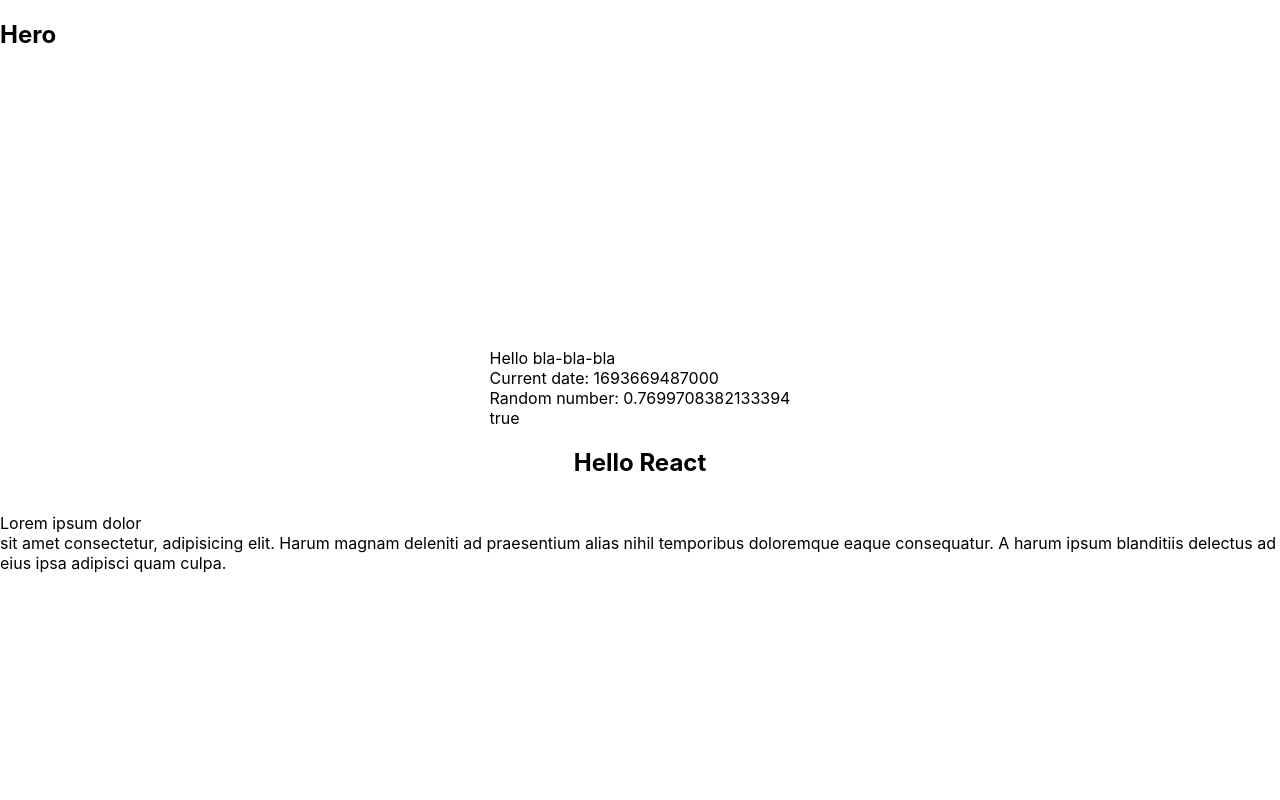
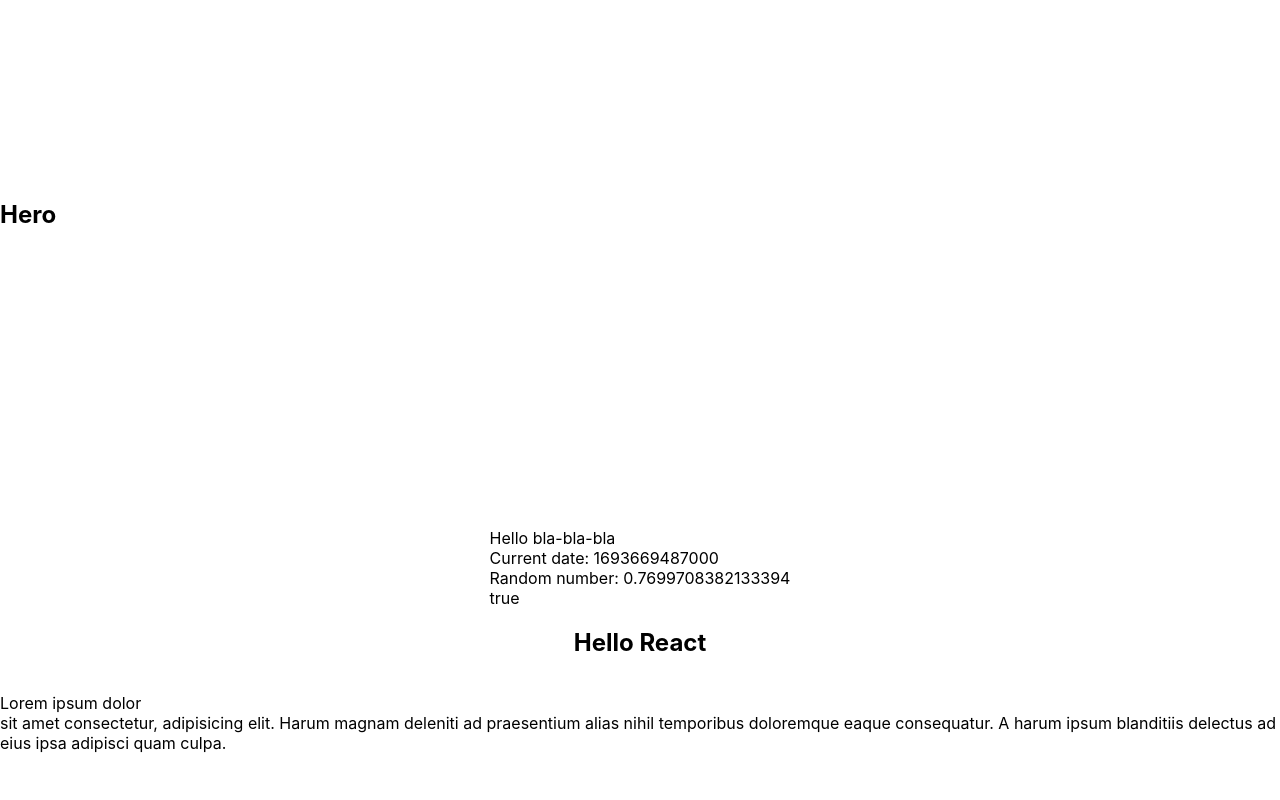
Before and after one commit to davidburchakov/react, a React (Create React App) app in the folder my-portfolio/: page / in a window 1280 px wide. Shown: the top 800 px of the page. Built offline with nearby package versions, Linux system fonts and the light colour scheme.

Commit message:
Routing configured for src. all files should be inside src

```diff
--- /dev/null
+++ b/my-portfolio/jsconfig.json
@@ -0,0 +1,6 @@
+{
+    "compilerOptions": {
+      "baseUrl": "src"
+    },
+    "include": ["src"]
+  }
--- a/my-portfolio/package.json
+++ b/my-portfolio/package.json
@@ -21,6 +21,7 @@
     "test": "react-scripts test",
     "eject": "react-scripts eject"
   },
+
   "eslintConfig": {
     "extends": [
       "react-app",
--- /dev/null
+++ b/my-portfolio/src/components/Header.jsx
@@ -0,0 +1,17 @@
+import 'css/Header.css';
+// src/components/Header.jsx
+export default function Header(){
+    return(
+        <header>
+            <nav>
+            <a href="/">
+                David Burchakov
+            </a>
+            <ul>
+                <li>Explore</li>
+                <li>Create</li>
+            </ul>
+            </nav>
+        </header>
+    );
+}
--- /dev/null
+++ b/my-portfolio/src/css/Header.css
@@ -0,0 +1,23 @@
+nav {
+    color: white;
+    position: relative;
+    padding: 4rem 8rem;
+    display: flex;
+    justify-content: space-between;
+    z-index: 2;
+  }
+
+  nav a {
+    color: white;
+    text-decoration: none;
+    font-size: 1.2rem;
+    font-weight: bold;
+    letter-spacing: 0.1rem;
+    margin-left: 0rem;
+  }
+
+  nav ul{
+    list-style: none;
+    display: flex;
+    gap: 4rem;
+  }
--- a/my-portfolio/src/index.js
+++ b/my-portfolio/src/index.js
@@ -3,6 +3,7 @@ import React from 'react';
 import ReactDOM from 'react-dom/client';
 import './index.css';
 // import App from './App';
+import Header from './components/Header.jsx';
 import Hero from './sections/Hero.jsx';
 import About from './sections/About.jsx';
 import Projects from './sections/Projects.jsx';
@@ -16,6 +17,7 @@ import reportWebVitals from './reportWebVitals';
 const root = ReactDOM.createRoot(document.getElementById('root'));
 root.render(
   <React.StrictMode>
+    <Header />
     <Hero />
     <About />
     <Projects />
```
